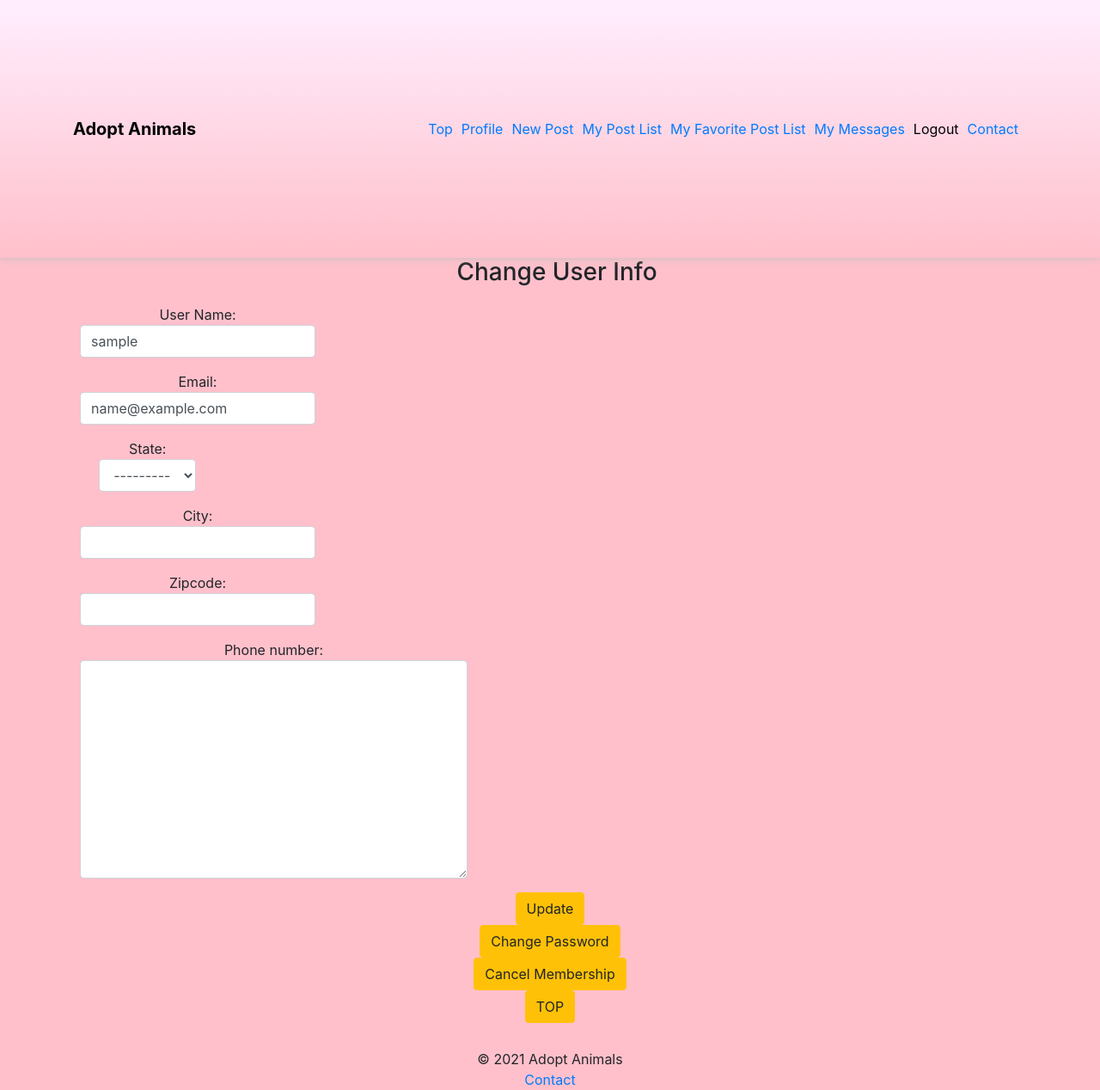
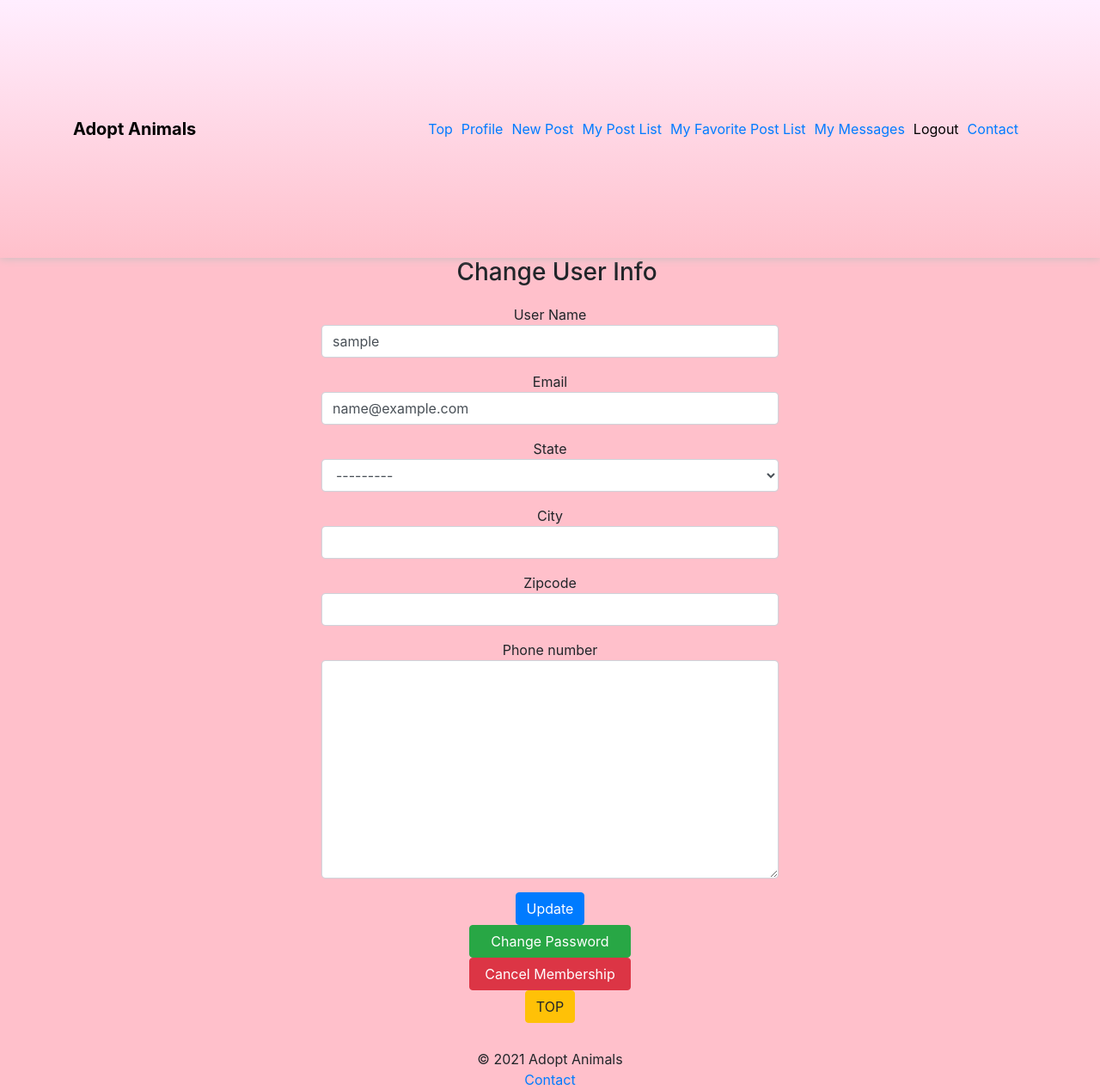
Before and after one commit to toma1031/adoptanimals, a Django app: page /accounts/sample/change/ in a window 1280 px wide. Shown: the whole page at 86% size. Run offline with Django 3.2, Linux system fonts and the light colour scheme; the visitor is signed in with stand-in values (Sample User, id 1); data comes from the database, SQL or seed files in the repository; some libraries are stand-ins or nearby versions.

Commit message:
design password_chnage.html and delete_user.html

```diff
--- a/accounts/forms.py
+++ b/accounts/forms.py
@@ -81,6 +81,11 @@ class UserChangeForm(ModelForm):
         user.save()
 
 class MyPasswordChangeForm(PasswordChangeForm):
+
+    def __init__(self, user, *args, **kwargs):
+        super(MyPasswordChangeForm, self).__init__(user,*args, **kwargs)
+        for field in self.fields:
+            self.fields[field].widget.attrs['class'] = 'form-control'
     class Meta:
         model = User
         fields = [
--- a/accounts/templates/accounts/password_change.html
+++ b/accounts/templates/accounts/password_change.html
@@ -1,7 +1,8 @@
 {% extends "base.html" %}
 
 {% block main %}
-<div class="header"><h3>Change User Password</h3></div>
+<div class="w-100 text-center ml-2 mr-2 each_page_top">
+    <h3>Change User Password</h3>
     <form action="" method="POST">
         {{ form.non_field_errors }}
         {% for field in form %}
@@ -14,4 +15,5 @@
         {% csrf_token %}
         <button type="submit" class="btn btn-primary btn-lg">Submit</button>
     </form>
+</div>
 {% endblock %}
--- a/accounts/templates/accounts/password_reset_confirm.html
+++ b/accounts/templates/accounts/password_reset_confirm.html
@@ -1,6 +1,6 @@
 {% extends "base.html" %}
 {% block main %}
-<form action="" method="POST">
+<form action="" method="POST" class="form-control">
     {{ form.non_field_errors }}
     {% for field in form %}
     <div class="form-group">
--- a/accounts/templates/accounts/user_change.html
+++ b/accounts/templates/accounts/user_change.html
@@ -1,25 +1,27 @@
 {% extends 'base.html' %}
+<!-- load widget_tweaksはform-controlを使うために必要 -->
 {% load widget_tweaks %}
 {% block main %}
-<div class="w-100 text-center ml-2 mr-2">
+<div class="w-100 text-center ml-2 mr-2 each_page_top">
   <h3 class="w-100 text-center ml-2 mr-2">Change User Info</h3>
-  <form class="ui form" action="" method="POST" class="">
+  <form class="col-md-6 offset-md-3" action="" method="POST" class="">
     {% csrf_token %}
     <!-- {{form.as_p}} -->
-    <div class="col-md-2 form-inline"><p>User Name: {{ form.username|add_class:"form-control" }}</p></div>
-    <div class="col-md-2 form-inline"><p>Email: {{ form.email|add_class:"form-control" }}</p></div>
-    <div class="col-md-2 form-inline"><p>State: {{ form.state|add_class:"form-control" }}</p></div>
-    <div class="col-md-2 form-inline"><p>City: {{ form.city|add_class:"form-control" }}</p></div>
-    <div class="col-md-2 form-inline"><p>Zipcode: {{ form.zipcode|add_class:"form-control" }}</p></div>
-    <div class="col-md-2 form-inline"><p>Phone number: {{ form.phone_number|add_class:"form-control" }}</p></div>
-    <button class="btn btn-warning" type="submit">Update</button>
+    <p>User Name{{ form.username|add_class:"form-control" }}</p>
+    <p>Email{{ form.email|add_class:"form-control" }}</p>
+    <p>State{{ form.state|add_class:"form-control" }}</p>
+    <p>City{{ form.city|add_class:"form-control" }}</p>
+    <p>Zipcode{{ form.zipcode|add_class:"form-control" }}</p>
+    <p>Phone number{{ form.phone_number|add_class:"form-control" }}</p>
+    <button class="btn btn-primary update" type="submit">Update</button>
   </form>
   <!-- ここでユーザーがGoogleアカウントでログインしている場合、パスワード変更のURLリンクは
   表示させないようにしている -->
   {% if user.has_usable_password %}
-  <a class="btn btn-warning" href="{% url 'accounts:password_change' user.username %}">Change Password</a><br>
+  <a class="btn btn-success col-md-2 col-6 change_password" href="{% url 'accounts:password_change' user.username %}">Change Password</a><br>
   {% endif %}
-  <a class="delete_user btn btn-warning" href="{% url 'accounts:accounts_delete_user' user.username %}">Cancel Membership</a><br>
-  <a href="/" class="btn btn-warning">TOP</a>
+  <a class="delete_user btn btn-danger col-md-2 col-6 cancel_membership" href="{% url 'accounts:accounts_delete_user' user.username %}">Cancel
+    Membership</a><br>
+  <a href="/" class="btn btn-warning top">TOP</a>
 </div>
 {% endblock %}
```
Also changed, not shown: accounts/templates/accounts/delete_user.html (+10 -12 lines), adopt_animals/static/css/main.css (+32 -0 lines). Lines whose indentation alone changed are shown as unchanged.
